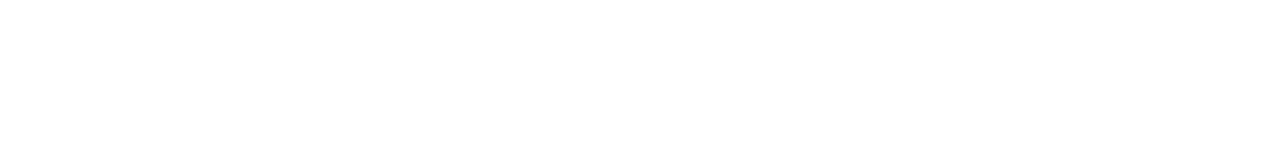
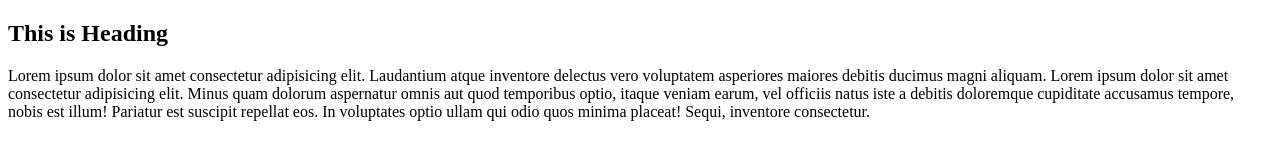
Before and after one commit to Obaidullah-ahsan/my-first-github-repo, a plain HTML site: page index.html in a window 1280 px wide. Drawn offline with Linux system fonts and the light colour scheme.

Commit message:
first blog

```diff
--- a/index.html
+++ b/index.html
@@ -6,6 +6,9 @@
     <title>My First Html</title>
 </head>
 <body>
-
+    <div>
+        <h2>This is Heading</h2>
+        <p>Lorem ipsum dolor sit amet consectetur adipisicing elit. Laudantium atque inventore delectus vero voluptatem asperiores maiores debitis ducimus magni aliquam. Lorem ipsum dolor sit amet consectetur adipisicing elit. Minus quam dolorum aspernatur omnis aut quod temporibus optio, itaque veniam earum, vel officiis natus iste a debitis doloremque cupiditate accusamus tempore, nobis est illum! Pariatur est suscipit repellat eos. In voluptates optio ullam qui odio quos minima placeat! Sequi, inventore consectetur.</p>
+    </div>
 </body>
 </html>
```
Also changed, not shown: style.css (added).
